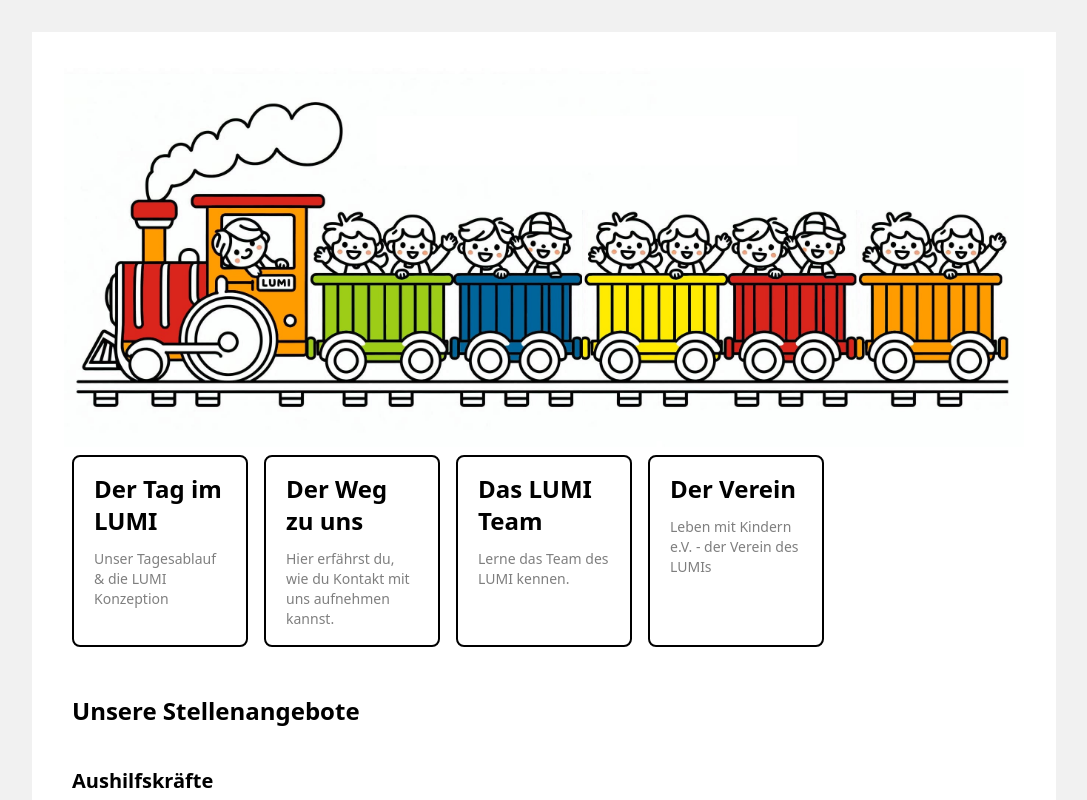
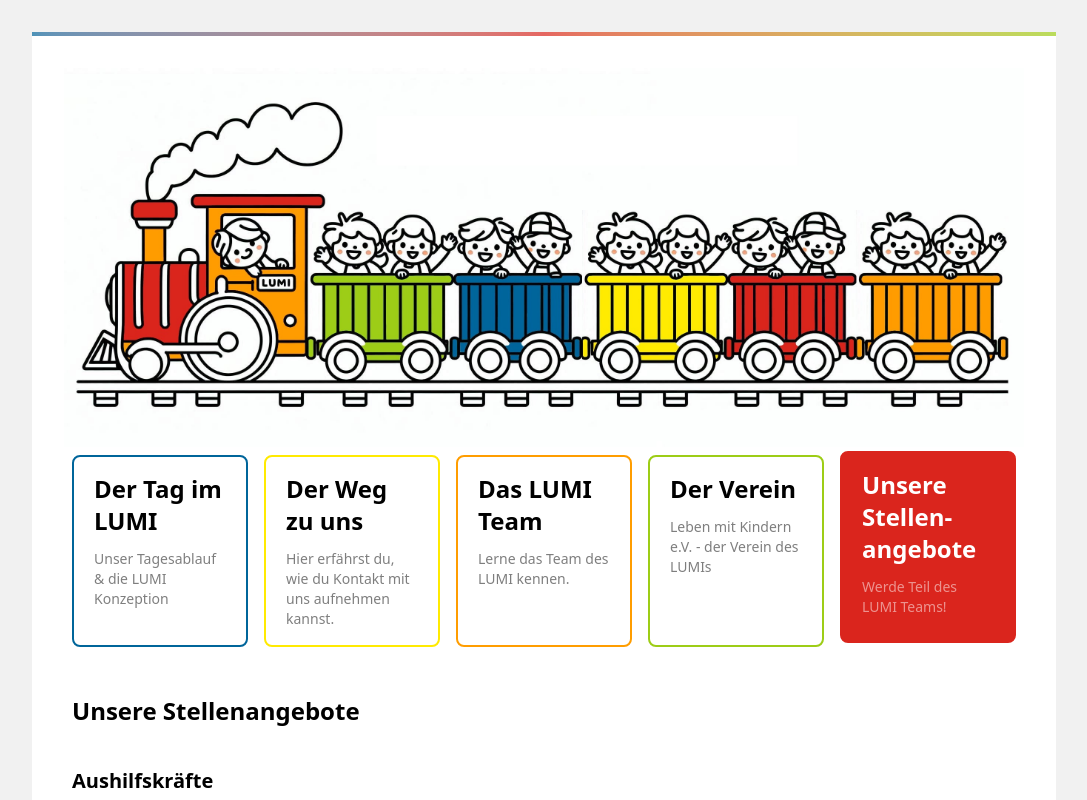
Before and after one commit to marcusvetter/lumi-tuebingen, a Next.js app: page /stellenangebote in a window 1280 px wide. Shown: the top 800 px of the page, without its empty margins (96-1183 px from the left). Built offline with nearby package versions, Linux system fonts and the light colour scheme.

Commit message:
chore: upgrade all dependencies

```diff
--- a/app/globals.css
+++ b/app/globals.css
@@ -1,4 +1,12 @@
 @import "tailwindcss";
+
+@theme {
+  --color-lumi-blue: #00659A;
+  --color-lumi-yellow: #FFEA01;
+  --color-lumi-red: #DA251D;
+  --color-lumi-green: #9DCD16;
+  --color-lumi-orange: #FF9D00;
+}
 
 body {
   background-color: #f1f1f1;
--- a/app/stellenangebote/page.tsx
+++ b/app/stellenangebote/page.tsx
@@ -38,7 +38,7 @@ export default function Page() {
             Wir suchen immer wieder Aushilfskräfte für unsere Einrichtung, die uns bei der Arbeit
             mit den Kindern unterstützen.
         </p>
-        <p>
+        <div className="mb-6">
             <u>Du passt zu uns, wenn Du:</u>
             <ul>
                 <li>Lust hast, mit Kindern von 1 bis 3 Jahren zu arbeiten</li>
@@ -47,15 +47,15 @@ export default function Page() {
                 <li>Spontan, motiviert und flexibel bist</li>
                 <li>Gerne draußen bist und Lastenrad fahren kannst</li>
             </ul>
-        </p>
-        <p>
+        </div>
+        <div className="mb-6">
             <u>Wir bieten Dir:</u>
             <ul>
                 <li>eine Aushilfstätigkeit auf Basis der steuerfreien Übungsleiterpauschale</li>
                 <li>Einsätze flexibel nach Absprache</li>
                 <li>viele Einblicke in den pädagogischen Alltag</li>
             </ul>
-        </p>
+        </div>
         <p>
             Wenn wir Dein Interesse geweckt haben und Du Teil des LUMI-Teams werden
             möchtest, freuen wir uns sehr auf Deine Bewerbung, gerne per Mail, an: info at lumi-tuebingen punkt de
--- a/app/team/page.tsx
+++ b/app/team/page.tsx
@@ -7,7 +7,6 @@ export default function Page() {
             <li>Christine Böpple</li>
             <li>Eve Fiedler</li>
             <li>Leila Wolfsperger</li>
-            <li>Sofía Prado</li>
             <li>Katrin Irmler</li>
             <li>Marlo D`apolito</li>
         </ul>
--- a/package.json
+++ b/package.json
@@ -5,7 +5,7 @@
   "scripts": {
     "dev": "next dev",
     "build": "next build",
-    "start": "next start",
+    "start": "npx serve@latest out",
     "lint": "next lint"
   },
   "dependencies": {
--- a/tailwind.config.ts
+++ b/tailwind.config.ts
@@ -8,13 +8,6 @@ const config: Config = {
   ],
   theme: {
     extend: {
-      colors: {
-        "lumi-blue": "#00659A",
-        "lumi-yellow": "#FFEA01",
-        "lumi-red": "#DA251D",
-        "lumi-green": "#9DCD16",
-        "lumi-orange": "#FF9D00",
-      },
     }
   },
   plugins: [],
```
